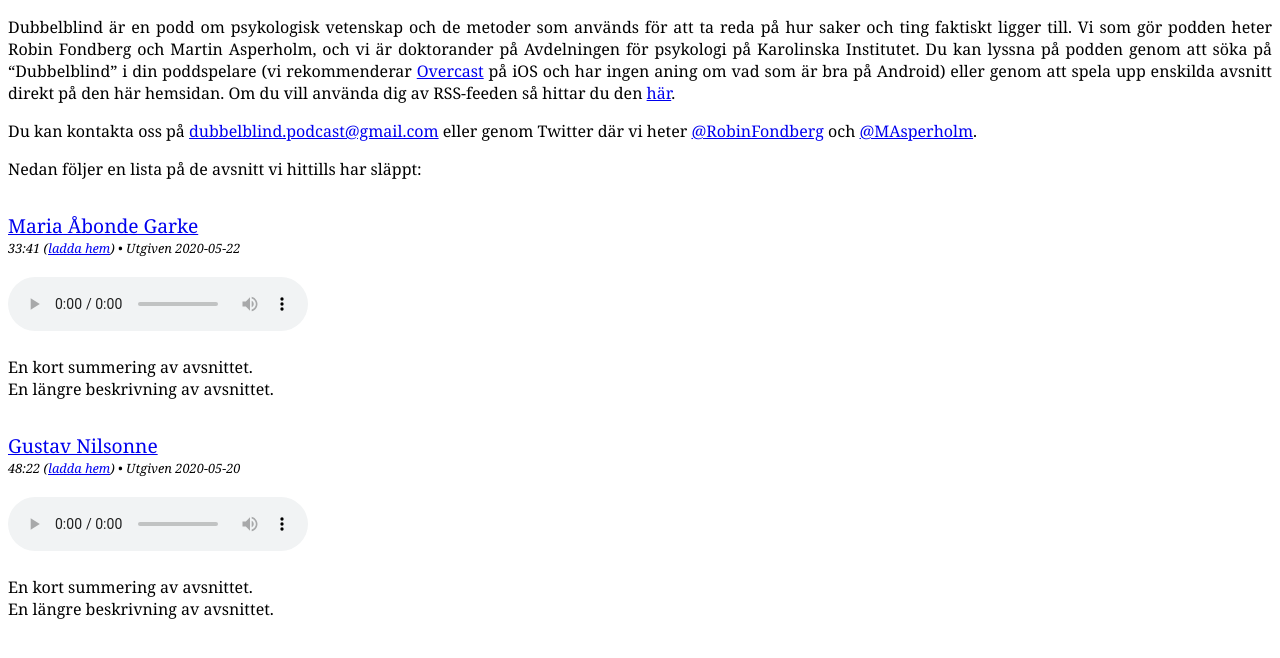
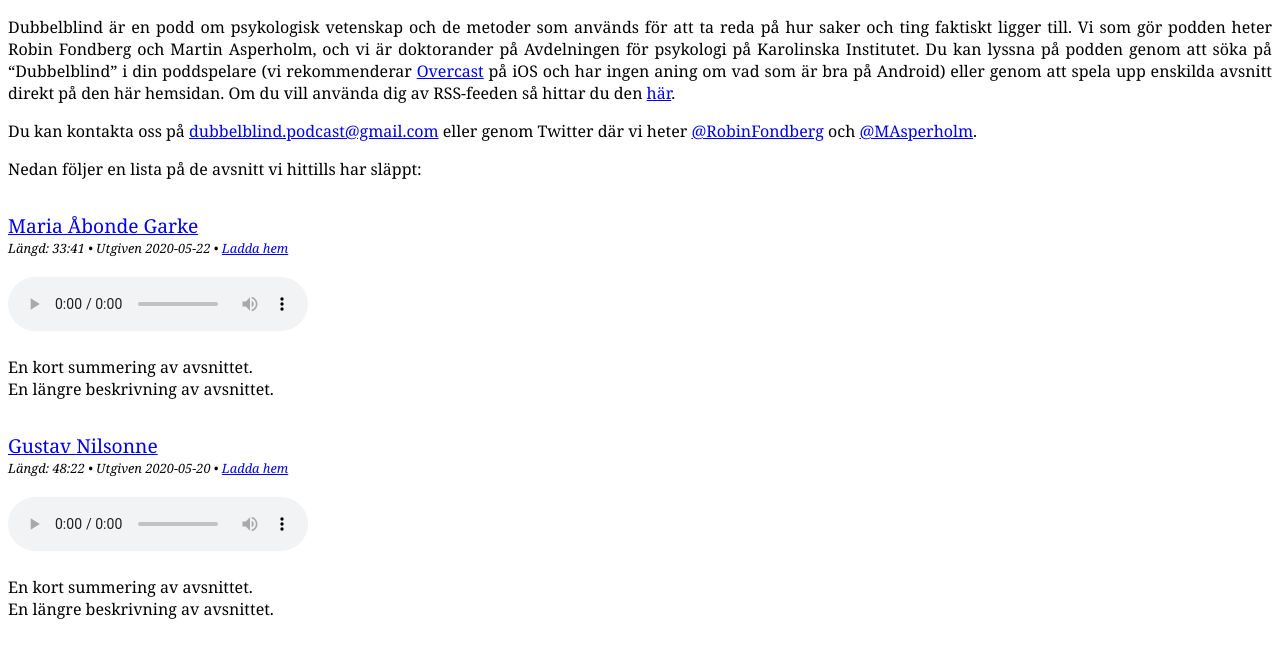
Before and after one commit to Dubbelblind/Dubbelblind.github.io, a Jekyll site: the page built from index_hemlig.md, in a window 1280 px wide. Shown: the top 658 px of the page. Built offline with Jekyll 4.4.1, drawn with Linux system fonts in a browser that asks for light colours.

Commit message:
Update index_hemlig.md

```diff
--- a/index_hemlig.md
+++ b/index_hemlig.md
@@ -19,7 +19,9 @@ Nedan följer en lista på de avsnitt vi hittills har släppt:
 {% assign first_post = site.posts.first %}
 <div class="avsnitt">
 	<div class="avsnitt_titel"><a href="{{ first_post.url | prepend: site.baseurl }}">{{ first_post.title }}</a></div>
-	<div class="avsnitt_info">{{ first_post.duration }} (<a href="{{ site.baseurl }}{{ first_post.file }}" download="{{ first_post.title }}">ladda hem</a>) • Utgiven <time datetime="{{ first_post.date | date_to_xmlschema }}" itemprop="datePublished">{{ first_post.date | date: "%Y-%m-%d" }}</time></div>
+	<div class="avsnitt_info">
+		Längd: {{ first_post.duration }} • Utgiven <time datetime="{{ first_post.date | date_to_xmlschema }}" itemprop="datePublished">{{ first_post.date | date: "%Y-%m-%d" }}</time> • <a href="{{ site.baseurl }}{{ first_post.file }}" download="{{ first_post.title }}">Ladda hem</a>
+	</div>
 	<div class="avsnitt_uppspelare">
        		<audio controls>
         		<source src="{{ first_post.file }}" type="audio/mp3">
@@ -32,7 +34,9 @@ Nedan följer en lista på de avsnitt vi hittills har släppt:
 {% for post in site.posts offset:1 %}
 <div class="avsnitt">
 	<div class="avsnitt_titel"><a href="{{ post.url | prepend: site.baseurl }}">{{ post.title }}</a></div>
-	<div class="avsnitt_info">{{ post.duration }} (<a href="{{ site.baseurl }}{{ post.file }}" download="{{ post.title }}">ladda hem</a>) • Utgiven <time datetime="{{ post.date | date_to_xmlschema }}" itemprop="datePublished">{{ post.date | date: "%Y-%m-%d" }}</time></div>
+	<div class="avsnitt_info">
+		Längd: {{ post.duration }} • Utgiven <time datetime="{{ post.date | date_to_xmlschema }}" itemprop="datePublished">{{ post.date | date: "%Y-%m-%d" }}</time> • <a href="{{ site.baseurl }}{{ post.file }}" download="{{ post.title }}">Ladda hem</a>
+	</div>
 	<div class="avsnitt_uppspelare">
        		<audio controls>
         		<source src="{{ post.file }}" type="audio/mp3">
```
